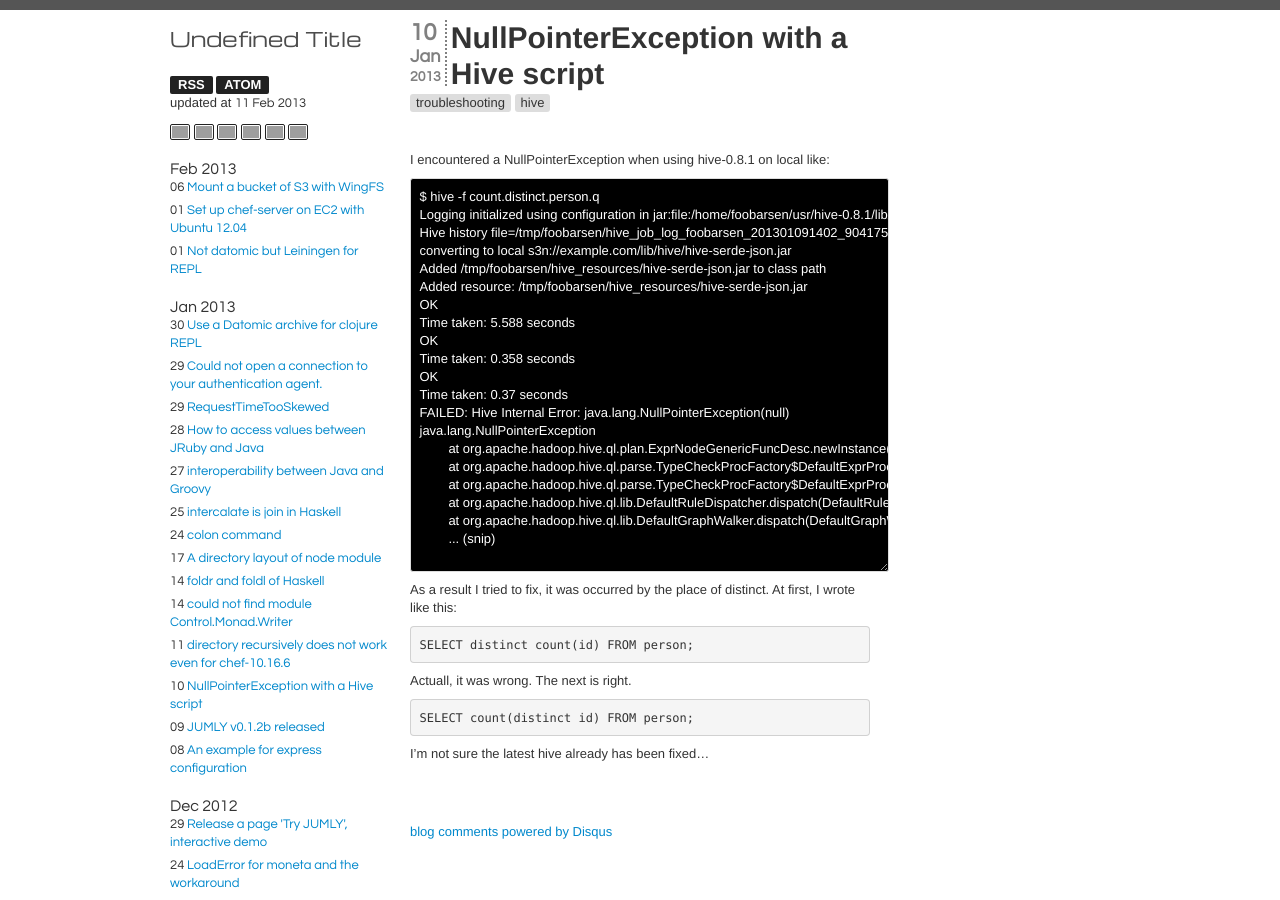
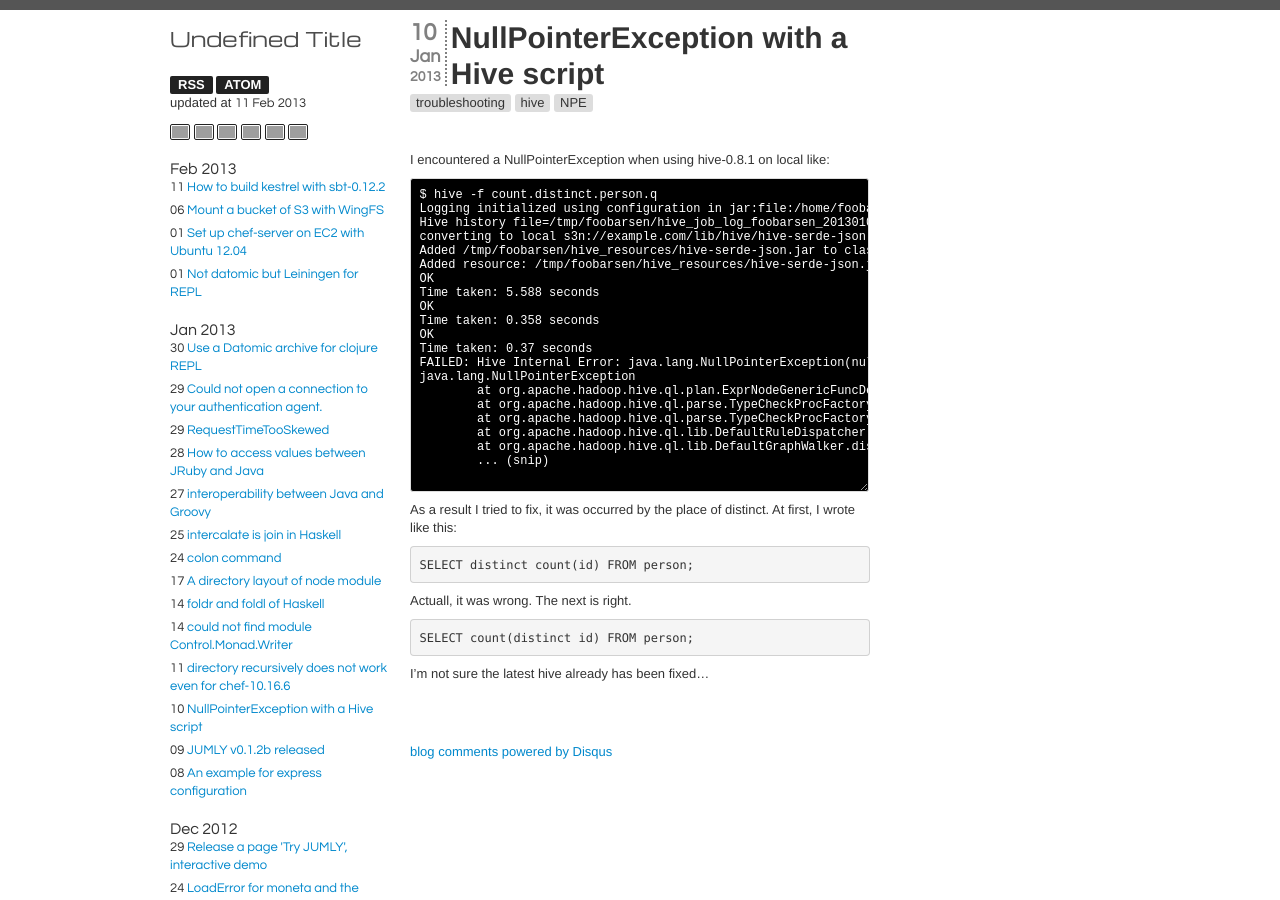
Before and after one commit to tmtk75/tmtk75.github.io, a Jekyll site: the page built from _posts/2013-01-10-nullpointerexception_with_a_hive_script.md, in a window 1280 px wide and 900 px high. Built offline with Jekyll 4.4.1, drawn with Linux system fonts in a browser that asks for light colours; comment, search, counter and statistics services are not loaded; part of the change alters nothing that is shown; grey boxes are pictures that could not be loaded.

Commit message:
a new post

```diff
--- a/_posts/2013-01-10-nullpointerexception_with_a_hive_script.md
+++ b/_posts/2013-01-10-nullpointerexception_with_a_hive_script.md
@@ -1,12 +1,12 @@
 ---
 layout: post
 title: NullPointerException with a Hive script
-tags: troubleshooting hive
+tags: troubleshooting hive NPE
 creation-date: 2013-01-10  8:36:08
 ---
 I encountered a NullPointerException when using hive-0.8.1 on local like:
 
-<textarea class='terminal' wrap='off' rows='20' style='width:460px;background-color:black;color:white;padding:8.5px;overflow-x:scroll' readonly='true'>
+<textarea class='terminal' wrap='off' rows='20' readonly='true'>
 $ hive -f count.distinct.person.q
 Logging initialized using configuration in jar:file:/home/foobarsen/usr/hive-0.8.1/lib/hive-common-0.8.1.jar!/hive-log4j.properties
 Hive history file=/tmp/foobarsen/hive_job_log_foobarsen_201301091402_904175264.txt
--- /dev/null
+++ b/_posts/2013-02-11-how_to_build_kestrel_with_sbt-0.12.2.md
@@ -0,0 +1,71 @@
+---
+layout: post
+title: How to build kestrel with sbt-0.12.2
+tags: HowTo install build kestrel sbt
+lang:
+creation-date: 2013-02-11 15:37:37
+modified-date: 2013-02-11 15:37:37
+---
+
+[kestrel][github] is an one of MQ (Message Queue) implementaiton used in twitter.
+It's written in scala and [sbt][sbt] is used to build it.
+
+  [github]: https://github.com/robey/kestrel
+  [sbt]:    http://www.scala-sbt.org/
+
+At this time I'm writing, the latest version is 0.12.2, 0.13.0 is going to be released though.
+So I downloaded [0.12.2][tgz] from [here][here] and tried to bulid as the [building-it section][building-it].
+
+  [tgz]:  http://scalasbt.artifactoryonline.com/scalasbt/sbt-native-packages/org/scala-sbt/sbt//0.12.2/sbt.tgz
+  [here]: http://www.scala-sbt.org/release/docs/Getting-Started/Setup.html
+  [building-it]: https://github.com/robey/kestrel#building-it
+
+
+    $ git clone git://github.com/robey/kestrel.git
+    $ cd kestrel
+    $ sbt clean update package-dist
+{:.terminal}
+
+
+I failed to build due to a following dependency error.
+
+<textarea class='terminal' wrap='off' rows='23' style='' readonly='true'>
+...
+[info] Resolving org.scala-sbt#precompiled-2_8_2;0.12.0 ...
+[info] Resolving org.scala-sbt#precompiled-2_10_0-m4;0.12.0 ...
+[warn] 	::::::::::::::::::::::::::::::::::::::::::::::
+[warn] 	::          UNRESOLVED DEPENDENCIES         ::
+[warn] 	::::::::::::::::::::::::::::::::::::::::::::::
+[warn] 	:: com.twitter#sbt-package-dist;1.0.6: not found
+[warn] 	:: com.twitter#sbt11-scrooge;3.0.0: not found
+[warn] 	::::::::::::::::::::::::::::::::::::::::::::::
+[warn]
+[warn] 	Note: Some unresolved dependencies have extra attributes.  Check that these dependencies exist with the requested attributes.
+[warn] 		com.twitter:sbt-package-dist:1.0.6 (sbtVersion=0.12, scalaVersion=2.9.2)
+[warn] 		com.twitter:sbt11-scrooge:3.0.0 (sbtVersion=0.12, scalaVersion=2.9.2)
+[warn]
+sbt.ResolveException: unresolved dependency: com.twitter#sbt-package-dist;1.0.6: not found
+unresolved dependency: com.twitter#sbt11-scrooge;3.0.0: not found
+  at sbt.IvyActions$.sbt$IvyActions$$resolve(IvyActions.scala:211)
+  at sbt.IvyActions$$anonfun$update$1.apply(IvyActions.scala:122)
+  ...
+  at java.util.concurrent.ThreadPoolExecutor$Worker.run(ThreadPoolExecutor.java:603)
+  at java.lang.Thread.run(Thread.java:722)
+[error] (*:update) sbt.ResolveException: unresolved dependency: com.twitter#sbt-package-dist;1.0.6: not found
+[error] unresolved dependency: com.twitter#sbt11-scrooge;3.0.0: not found
+Project loading failed: (r)etry, (q)uit, (l)ast, or (i)gnore?
+</textarea>
+
+As [the section][building-it] saying, we have to use sbt 0.11.2 to build.
+
+<blockquote>
+Kestrel requires java 6 and sbt 0.11.2. Presently some sbt plugins used by kestrel depend on that exact version of sbt. On OS X 10.5, you may have to hard-code an annoying JAVA_HOME to use java 6:
+</blockquote>
+
+On sbt, you can put a `build.properties` in `project` directory in order to use the specific version of sbt.
+
+    echo "sbt.version=0.11.2" > proejct/build.properties
+{:.terminal}
+
+Then I tried to build again. It was succeeded.
+dist directory is generated in kestrel.
--- a/assets/css/docs.less
+++ b/assets/css/docs.less
@@ -196,6 +196,17 @@ pre.terminal {
   font-family:monaco,monospace,mono;
 }
 
+textarea.terminal {
+  width: 440px;
+  background-color: black;
+  color: white;
+  padding: 8.5px;
+  overflow-x: scroll;
+  font-size: 12px;
+  line-height: 14px;
+  font-family: "courier new";
+}
+
 //---------------------------------------------------------------- Behavior
 
 //---------------------------------------------------------------- Disable/change library's style
```
Also changed, not shown: 1 other file.
